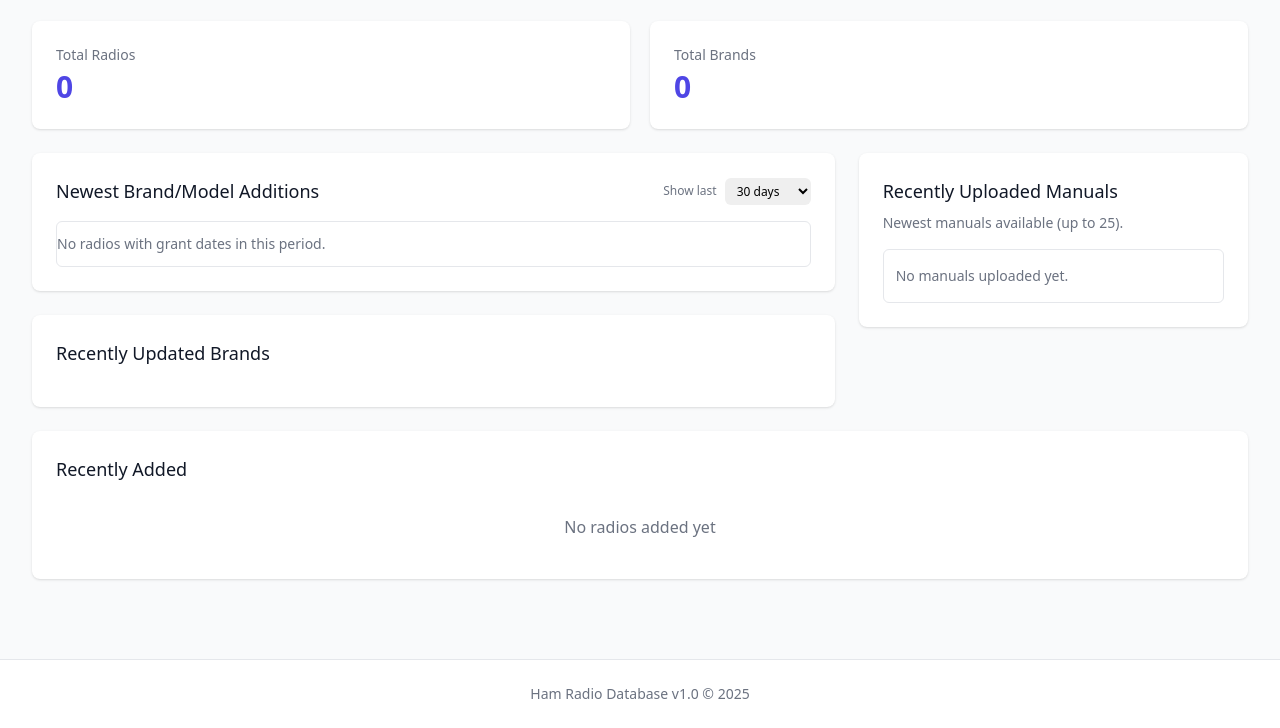
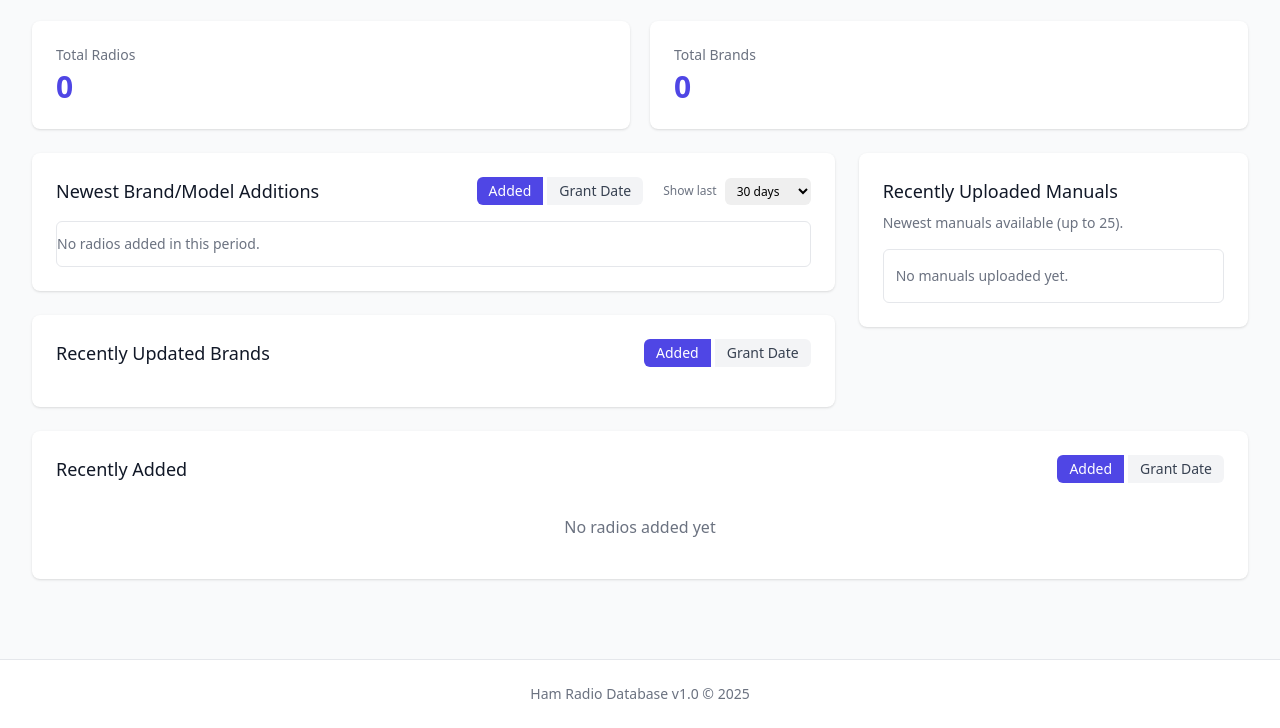
Before and after one commit to cyberthreatgurl/handheld-radio-tracker, a Django app: page /radios/ in a window 1280 px wide. Shown: the part 163-891 px from the top of the page. Run offline with Django 5.2, Linux system fonts and the light colour scheme; data comes from the database, SQL or seed files in the repository; data that the repository does not hold is empty; some libraries are stand-ins or nearby versions.

Commit message:
refactored branch with improvements

```diff
--- a/radios/templates/radios/dashboard.html
+++ b/radios/templates/radios/dashboard.html
@@ -51,7 +51,19 @@
                             <p class="text-xs text-gray-400 mt-0.5">Last updated on {{ last_grantee_sync_at|date:"F j, Y" }}</p>
                             {% endif %}
                         </div>
+                        <div class="flex items-center space-x-3">
+                            <div class="flex items-center space-x-1 text-sm">
+                                <a href="?sort=created&recent_days={{ recent_days }}"
+                                   class="px-3 py-1 rounded-l-md {% if sort_by == 'created' %}bg-indigo-600 text-white{% else %}bg-gray-100 text-gray-700 hover:bg-gray-200{% endif %}">
+                                    Added
+                                </a>
+                                <a href="?sort=grant_date&recent_days={{ recent_days }}"
+                                   class="px-3 py-1 rounded-r-md {% if sort_by == 'grant_date' %}bg-indigo-600 text-white{% else %}bg-gray-100 text-gray-700 hover:bg-gray-200{% endif %}">
+                                    Grant Date
+                                </a>
+                            </div>
                             <form method="get" class="flex items-center space-x-2">
+                                <input type="hidden" name="sort" value="{{ sort_by }}">
                                 <label for="recent_days" class="text-xs text-gray-500">Show last</label>
                                 <select name="recent_days" id="recent_days" onchange="this.form.submit()" class="text-xs border-gray-300 rounded-md py-1 px-2">
                                     <option value="7" {% if recent_days == 7 %}selected{% endif %}>7 days</option>
@@ -64,6 +76,7 @@
                                 </select>
                             </form>
                         </div>
+                    </div>
                     <div class="max-h-96 overflow-y-auto border border-gray-200 rounded-md">
                     <ul class="divide-y divide-gray-200">
                         {% for radio in recent_radios %}
@@ -71,10 +84,22 @@
                             <a href="{% url 'radio_detail' radio.pk %}" class="text-indigo-600 hover:text-indigo-900 font-medium truncate pr-4">
                                 {{ radio.display_brand|default:radio.brand }} {{ radio.model }}
                             </a>
-                            <span class="text-xs text-gray-400 whitespace-nowrap">{{ radio.grant_date|date:"M d, Y" }}</span>
+                            <span class="text-xs text-gray-400 whitespace-nowrap">
+                                {% if sort_by == 'grant_date' and radio.grant_date %}
+                                    {{ radio.grant_date|date:"M d, Y" }}
+                                {% else %}
+                                    {{ radio.created_at|date:"M d, Y" }}
+                                {% endif %}
+                            </span>
                         </li>
                         {% empty %}
-                        <li class="py-3 text-sm text-gray-500">No radios with grant dates in this period.</li>
+                        <li class="py-3 text-sm text-gray-500">
+                            {% if sort_by == 'grant_date' %}
+                                No radios with grant dates in this period.
+                            {% else %}
+                                No radios added in this period.
+                            {% endif %}
+                        </li>
                         {% endfor %}
                         {% if recent_radios|length >= 50 %}
                         <li class="py-2 text-center">
@@ -88,7 +113,19 @@
 
             <div class="bg-white shadow rounded-lg">
                 <div class="px-4 py-5 sm:p-6">
-                    <h3 class="text-lg font-medium text-gray-900 mb-4">Recently Updated Brands</h3>
+                    <div class="flex items-center justify-between mb-4">
+                        <h3 class="text-lg font-medium text-gray-900">Recently Updated Brands</h3>
+                        <div class="flex items-center space-x-1 text-sm">
+                            <a href="?sort=created{% if recent_days != 30 %}&recent_days={{ recent_days }}{% endif %}"
+                               class="px-3 py-1 rounded-l-md {% if sort_by == 'created' %}bg-indigo-600 text-white{% else %}bg-gray-100 text-gray-700 hover:bg-gray-200{% endif %}">
+                                Added
+                            </a>
+                            <a href="?sort=grant_date{% if recent_days != 30 %}&recent_days={{ recent_days }}{% endif %}"
+                               class="px-3 py-1 rounded-r-md {% if sort_by == 'grant_date' %}bg-indigo-600 text-white{% else %}bg-gray-100 text-gray-700 hover:bg-gray-200{% endif %}">
+                                Grant Date
+                            </a>
+                        </div>
+                    </div>
                     <ul class="divide-y divide-gray-200">
                         {% for brand in top_brands %}
                         <li class="py-3 flex justify-between items-center sm:px-2 hover:bg-gray-50 rounded transition">
@@ -100,6 +137,9 @@
                             </a>
                             <span class="text-sm font-semibold text-gray-600 bg-gray-100 px-3 py-1 rounded-full whitespace-nowrap">
                                 {{ brand.count }} models
+                                {% if sort_by == 'grant_date' and brand.latest_grant_date %}
+                                <span class="text-xs text-gray-400 ml-1">{{ brand.latest_grant_date|date:"m/d/y" }}</span>
+                                {% endif %}
                             </span>
                         </li>
                         {% endfor %}
@@ -144,7 +184,19 @@
     <!-- Recent Radios -->
     <div class="bg-white shadow rounded-lg">
         <div class="px-4 py-5 sm:p-6">
-            <h3 class="text-lg font-medium text-gray-900 mb-4">Recently Added</h3>
+            <div class="flex items-center justify-between mb-4">
+                <h3 class="text-lg font-medium text-gray-900">Recently Added</h3>
+                <div class="flex items-center space-x-1 text-sm">
+                    <a href="?sort=created{% if recent_days != 30 %}&recent_days={{ recent_days }}{% endif %}"
+                       class="px-3 py-1 rounded-l-md {% if sort_by == 'created' %}bg-indigo-600 text-white{% else %}bg-gray-100 text-gray-700 hover:bg-gray-200{% endif %}">
+                        Added
+                    </a>
+                    <a href="?sort=grant_date{% if recent_days != 30 %}&recent_days={{ recent_days }}{% endif %}"
+                       class="px-3 py-1 rounded-r-md {% if sort_by == 'grant_date' %}bg-indigo-600 text-white{% else %}bg-gray-100 text-gray-700 hover:bg-gray-200{% endif %}">
+                        Grant Date
+                    </a>
+                </div>
+            </div>
             <div class="space-y-3">
                 {% for radio in recent_radios %}
                 <div class="flex items-center justify-between p-3 border rounded-lg hover:bg-gray-50">
@@ -156,7 +208,13 @@
                         <p class="text-sm text-gray-500">FCC ID: {{ radio.fcc_id }}</p>
                         {% endif %}
                     </div>
-                    <span class="text-xs text-gray-400">{{ radio.created_at|date:"M d, Y" }}</span>
+                    <span class="text-xs text-gray-400">
+                        {% if sort_by == 'grant_date' and radio.grant_date %}
+                            {{ radio.grant_date|date:"M d, Y" }}
+                        {% else %}
+                            {{ radio.created_at|date:"M d, Y" }}
+                        {% endif %}
+                    </span>
                 </div>
                 {% empty %}
                 <p class="text-gray-500 text-center py-4">No radios added yet</p>
--- a/radios/views.py
+++ b/radios/views.py
@@ -140,7 +140,9 @@ def _run_sync_fcc(fcc_id):
     os.environ.setdefault('DJANGO_ALLOW_ASYNC_UNSAFE', 'true')
     close_old_connections()
     try:
-        added, updated, _processing_msgs = fetch_and_sync_fcc_id(fcc_id)
+        added, updated, _processing_msgs = fetch_and_sync_fcc_id(
+            fcc_id, honor_skip_lists=False,
+        )
         ignore_msg = next((msg for msg in _processing_msgs if 'ignore list' in msg.lower()), '')
         result = ignore_msg or (
             f"Success! Added {added} and updated {updated} records for FCC ID '{fcc_id}'."
@@ -208,6 +210,7 @@ def sync_fcc_view(request):
 
 def sync_radio_fcc_view(request, pk):
     """View to handle fetching and syncing FCC data for a specific radio."""
+    import os
     radio = get_object_or_404(Radio, pk=pk)
 
     if request.method == 'POST':
@@ -215,6 +218,7 @@ def sync_radio_fcc_view(request, pk):
             messages.error(request, "This radio does not have an FCC ID assigned.")
             return redirect('radio_detail', pk=pk)
 
+        os.environ.setdefault('DJANGO_ALLOW_ASYNC_UNSAFE', 'true')
         force_reload = request.POST.get('force_reload') == '1'
         logger.info(
             "User action sync_radio_fcc submit actor=%s radio_pk=%s "
@@ -224,6 +228,7 @@ def sync_radio_fcc_view(request, pk):
         try:
             added, updated, _processing_msgs = fetch_and_sync_fcc_id(
                 radio.fcc_id, force_reload=force_reload,
+                honor_skip_lists=False,
             )
             logger.info(
                 "User action sync_radio_fcc result actor=%s radio_pk=%s "
@@ -1324,6 +1329,49 @@ def manufacturer_map_data_view(request):
     return JsonResponse({'manufacturers': results})
 
 
+def _annotate_brand_grant_dates(top_brands):
+    """Annotate each brand row with its newest FCC grant date and re-sort.
+
+    Queries all radios for the given brands to find the maximum grant_date,
+    updates each row with 'latest_grant_date', and re-sorts top_brands
+    in-place descending by that date.
+    """
+    brand_keys = {row.get('brand_key', '') for row in top_brands}
+    if not brand_keys:
+        return
+
+    # Collect all brand names across the merged groups
+    all_names = set()
+    for row in top_brands:
+        all_names.update(row.get('source_brands', set()))
+
+    grant_dates = dict(
+        Radio.objects.filter(brand__in=all_names, grant_date__isnull=False)
+        .values('brand')
+        .annotate(max_date=Max('grant_date'))
+        .values_list('brand', 'max_date')
+    )
+
+    # Map normalized keys to the max grant date for their group
+    key_dates = {}
+    for row in top_brands:
+        latest = None
+        for sb in row.get('source_brands', []):
+            d = grant_dates.get(sb)
+            if d and (latest is None or d > latest):
+                latest = d
+        key_dates[row.get('brand_key', '')] = latest
+        row['latest_grant_date'] = latest
+
+    top_brands.sort(
+        key=lambda item: (
+            key_dates.get(item.get('brand_key', '')) is not None,
+            key_dates.get(item.get('brand_key', '')) or '',
+        ),
+        reverse=True,
+    )
+
+
 @cache_page(60 * 5)  # Cache for 5 minutes
 def dashboard_view(request):
     """Dashboard view with statistics"""
@@ -1443,11 +1491,28 @@ def dashboard_view(request):
     for row in top_brands:
         row['display_brand'] = alias_map.get(row.get('brand_key', '')) or row.get('brand', '')
 
-    recent_radios = list(
-        Radio.objects.select_related('manufacturer')
-        .filter(created_at__gte=cutoff_datetime)
-        .order_by('-created_at')[:50]
-    )
+    sort_by = request.GET.get('sort', 'created')
+    if sort_by not in ('created', 'grant_date'):
+        sort_by = 'created'
+
+    if sort_by == 'grant_date':
+        _annotate_brand_grant_dates(top_brands)
+
+    if sort_by == 'grant_date':
+        recent_radios = list(
+            Radio.objects.select_related('manufacturer')
+            .filter(
+                grant_date__isnull=False,
+                grant_date__gte=now.date() - _timedelta(days=recent_days),
+            )
+            .order_by('-grant_date')[:50]
+        )
+    else:
+        recent_radios = list(
+            Radio.objects.select_related('manufacturer')
+            .filter(created_at__gte=cutoff_datetime)
+            .order_by('-created_at')[:50]
+        )
     for radio in recent_radios:
         radio.display_brand = _preferred_brand_display_name(radio, alias_map)
 
@@ -1478,6 +1543,7 @@ def dashboard_view(request):
         'recent_manual_uploads': recent_manual_uploads,
         'top_brands': top_brands,
         'recent_days': recent_days,
+        'sort_by': sort_by,
         'last_grantee_sync_at': FCCSyncState.get_instance().last_grantee_sync_at,
     }
     return render(request, 'radios/dashboard.html', context)
```
Also changed, not shown: radios/fcc_utils.py (+6 -3 lines). Lines whose indentation alone changed are shown as unchanged.
